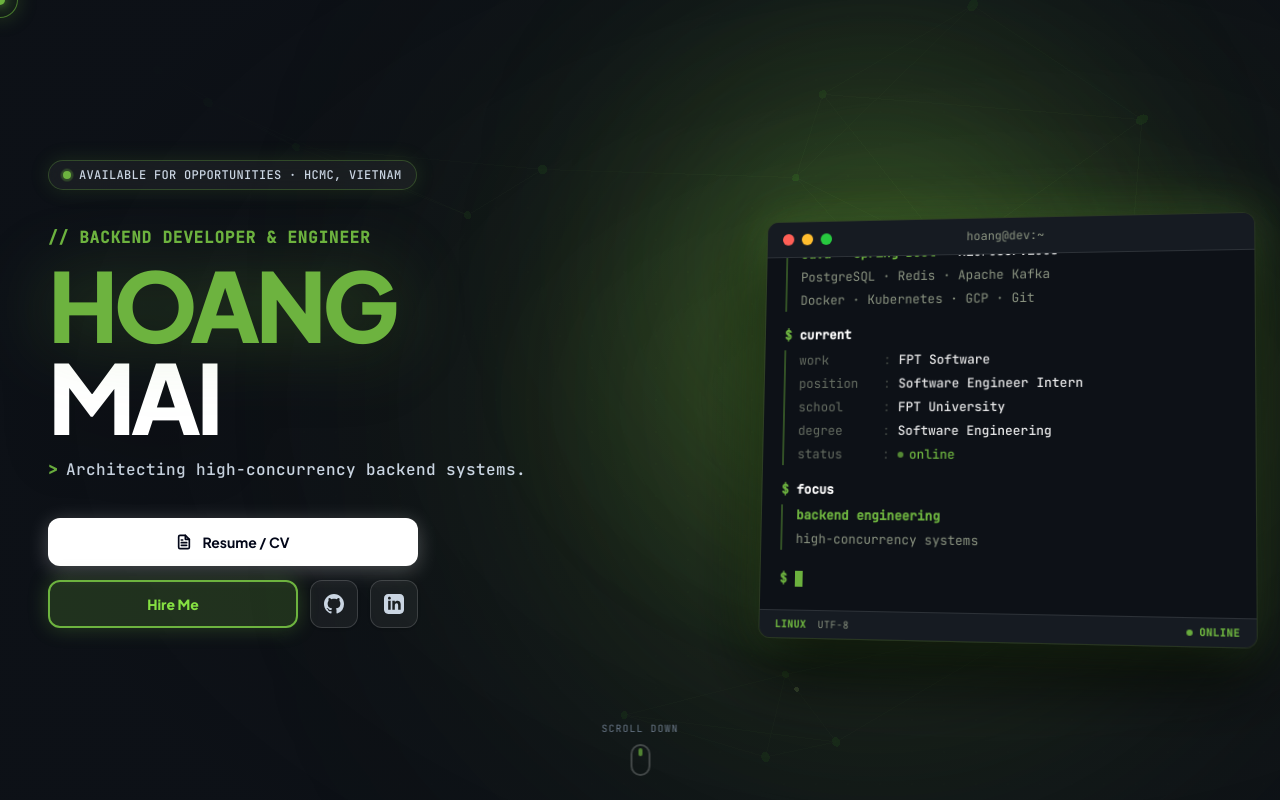
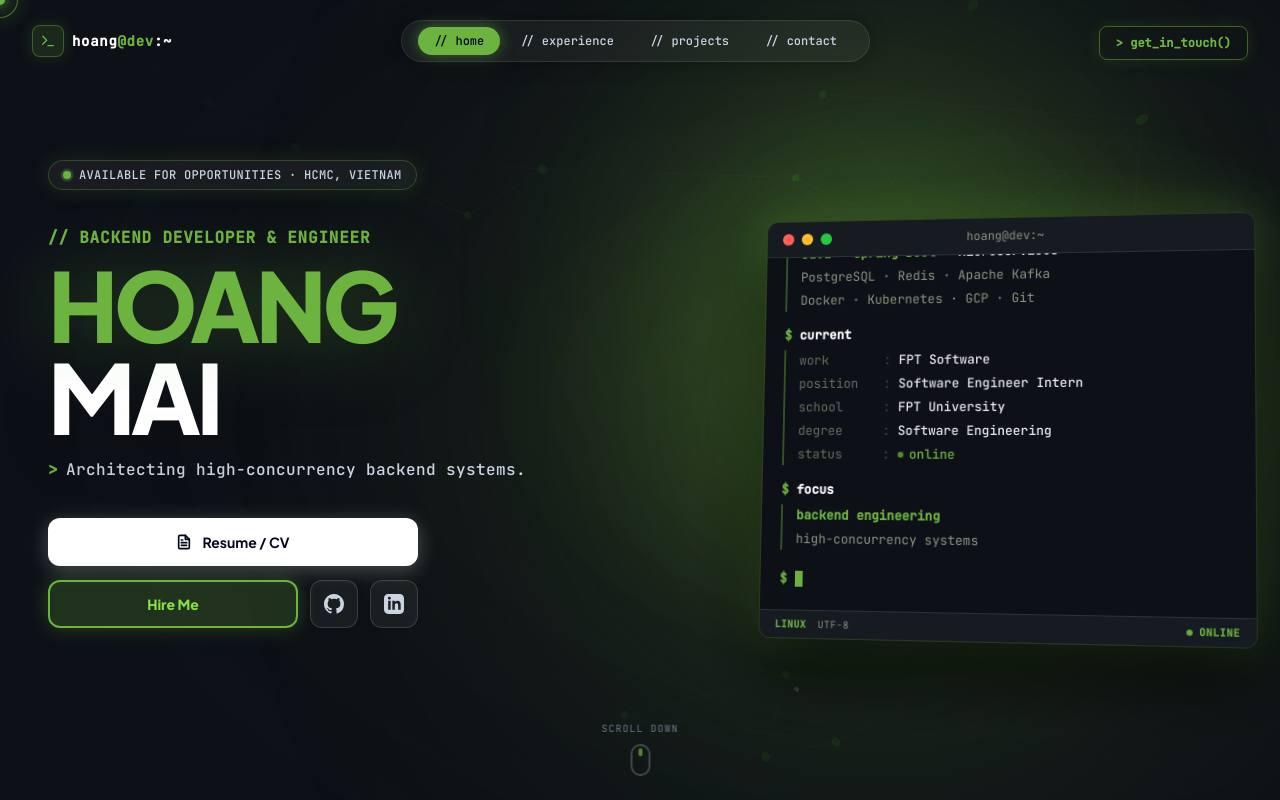
Before and after one commit to plozdev/my_portfolio, a React (Vite) app: page / in a window 1280 px wide. Shown: the top 800 px of the page. Built offline with nearby package versions, Linux system fonts and the light colour scheme.

Commit message:
feat(layout): add sticky glassmorphic navbar and optimize custom cursor event listeners

```diff
--- a/src/App.tsx
+++ b/src/App.tsx
@@ -1,5 +1,6 @@
 import { SEO } from './components/SEO';
 import { CustomCursor } from './components/ui/CustomCursor';
+import { Navbar } from './components/layout/Navbar';
 import { Footer } from './components/layout/Footer';
 import { Hero } from './sections/Hero';
 import { Experience } from './sections/Experience';
@@ -11,6 +12,7 @@ function App() {
     <>
       <SEO />
       <CustomCursor />
+      <Navbar />
       <main>
         <Hero />
         <Experience />
--- /dev/null
+++ b/src/components/layout/Navbar.tsx
@@ -0,0 +1,165 @@
+import { useState, useEffect } from 'react';
+import { motion, AnimatePresence } from 'framer-motion';
+import { Menu, X, Terminal } from 'lucide-react';
+
+const NAV_ITEMS = [
+  { label: '// home', href: '#home', id: 'home' },
+  { label: '// experience', href: '#experience', id: 'experience' },
+  { label: '// projects', href: '#projects', id: 'projects' },
+  { label: '// contact', href: '#contact', id: 'contact' },
+];
+
+export function Navbar() {
+  const [activeSection, setActiveSection] = useState('home');
+  const [scrolled, setScrolled] = useState(false);
+  const [mobileMenuOpen, setMobileMenuOpen] = useState(false);
+
+  useEffect(() => {
+    const handleScroll = () => {
+      setScrolled(window.scrollY > 20);
+
+      // Simple active section detection
+      const sections = NAV_ITEMS.map((item) => document.getElementById(item.id));
+      const scrollPosition = window.scrollY + 200;
+
+      for (let i = sections.length - 1; i >= 0; i--) {
+        const section = sections[i];
+        if (section && section.offsetTop <= scrollPosition) {
+          setActiveSection(NAV_ITEMS[i].id);
+          break;
+        }
+      }
+    };
+
+    window.addEventListener('scroll', handleScroll, { passive: true });
+    return () => window.removeEventListener('scroll', handleScroll);
+  }, []);
+
+  const scrollToSection = (e: React.MouseEvent<HTMLAnchorElement>, href: string) => {
+    e.preventDefault();
+    setMobileMenuOpen(false);
+    const targetId = href.replace('#', '');
+    const element = document.getElementById(targetId);
+    if (element) {
+      element.scrollIntoView({ behavior: 'smooth' });
+    }
+  };
+
+  return (
+    <header
+      className={`fixed top-0 left-0 right-0 z-50 transition-all duration-300 ${
+        scrolled
+          ? 'bg-[#0d1117]/85 backdrop-blur-md border-b border-[#6DB33F]/20 py-3 shadow-[0_4px_30px_rgba(0,0,0,0.5)]'
+          : 'bg-transparent py-5'
+      }`}
+    >
+      <div className="max-w-7xl mx-auto px-5 md:px-8 flex items-center justify-between">
+        {/* Logo / Terminal Tag */}
+        <a
+          href="#home"
+          onClick={(e) => scrollToSection(e, '#home')}
+          className="flex items-center gap-2 group cursor-pointer focus:outline-none"
+          aria-label="Hoang Mai Portfolio Home"
+        >
+          <div className="w-8 h-8 rounded-lg bg-[#6DB33F]/15 border border-[#6DB33F]/40 flex items-center justify-center text-[#6DB33F] group-hover:border-[#6DB33F] group-hover:bg-[#6DB33F]/25 transition-all shadow-[0_0_15px_rgba(109,179,63,0.2)]">
+            <Terminal className="w-4 h-4" />
+          </div>
+          <span className="font-mono text-sm font-bold text-white tracking-wider group-hover:text-[#6DB33F] transition-colors">
+            hoang<span className="text-[#6DB33F]">@dev</span>:~
+          </span>
+        </a>
+
+        {/* Desktop Navigation */}
+        <nav className="hidden md:flex items-center gap-1 bg-white/5 border border-white/10 backdrop-blur-md rounded-full px-4 py-1.5 shadow-[0_0_20px_rgba(0,0,0,0.3)]">
+          {NAV_ITEMS.map((item) => {
+            const isActive = activeSection === item.id;
+            return (
+              <a
+                key={item.id}
+                href={item.href}
+                onClick={(e) => scrollToSection(e, item.href)}
+                className={`relative px-4 py-1.5 font-mono text-xs font-medium rounded-full transition-all duration-200 ${
+                  isActive
+                    ? 'text-slate-950 font-bold'
+                    : 'text-slate-300 hover:text-[#6DB33F]'
+                }`}
+              >
+                {isActive && (
+                  <motion.div
+                    layoutId="activeTab"
+                    className="absolute inset-0 bg-[#6DB33F] rounded-full shadow-[0_0_15px_rgba(109,179,63,0.5)] -z-10"
+                    transition={{ type: 'spring', stiffness: 380, damping: 30 }}
+                  />
+                )}
+                {item.label}
+              </a>
+            );
+          })}
+        </nav>
+
+        {/* Contact CTA Button (Desktop) */}
+        <div className="hidden md:block">
+          <a
+            href="#contact"
+            onClick={(e) => scrollToSection(e, '#contact')}
+            className="font-mono text-xs font-bold text-[#6DB33F] hover:text-slate-950 px-4 py-2 rounded-lg border border-[#6DB33F]/50 hover:bg-[#6DB33F] transition-all shadow-[0_0_15px_rgba(109,179,63,0.15)] hover:shadow-[0_0_25px_rgba(109,179,63,0.4)]"
+          >
+            &gt; get_in_touch()
+          </a>
+        </div>
+
+        {/* Mobile Hamburger Button */}
+        <button
+          onClick={() => setMobileMenuOpen(!mobileMenuOpen)}
+          className="md:hidden w-10 h-10 rounded-xl bg-white/5 border border-white/15 flex items-center justify-center text-slate-200 hover:text-[#6DB33F] hover:border-[#6DB33F]/50 transition-all focus:outline-none"
+          aria-label={mobileMenuOpen ? 'Close Navigation Menu' : 'Open Navigation Menu'}
+        >
+          {mobileMenuOpen ? <X className="w-5 h-5" /> : <Menu className="w-5 h-5" />}
+        </button>
+      </div>
+
+      {/* Mobile Drawer Menu */}
+      <AnimatePresence>
+        {mobileMenuOpen && (
+          <motion.div
+            initial={{ opacity: 0, height: 0 }}
+            animate={{ opacity: 1, height: 'auto' }}
+            exit={{ opacity: 0, height: 0 }}
+            transition={{ duration: 0.25, ease: 'easeInOut' }}
+            className="md:hidden border-b border-[#6DB33F]/20 bg-[#0d1117]/95 backdrop-blur-xl overflow-hidden"
+          >
+            <div className="px-6 py-6 flex flex-col space-y-4">
+              {NAV_ITEMS.map((item) => {
+                const isActive = activeSection === item.id;
+                return (
+                  <a
+                    key={item.id}
+                    href={item.href}
+                    onClick={(e) => scrollToSection(e, item.href)}
+                    className={`font-mono text-sm py-2.5 px-4 rounded-xl transition-all flex items-center justify-between ${
+                      isActive
+                        ? 'bg-[#6DB33F]/20 text-[#6DB33F] border border-[#6DB33F]/40 font-bold'
+                        : 'text-slate-300 hover:bg-white/5 hover:text-white'
+                    }`}
+                  >
+                    <span>{item.label}</span>
+                    {isActive && <span className="w-2 h-2 rounded-full bg-[#6DB33F] animate-pulse" />}
+                  </a>
+                );
+              })}
+              <div className="pt-2 border-t border-white/10">
+                <a
+                  href="#contact"
+                  onClick={(e) => scrollToSection(e, '#contact')}
+                  className="w-full py-3 font-mono text-xs font-bold text-center text-slate-950 bg-[#6DB33F] rounded-xl block shadow-[0_0_20px_rgba(109,179,63,0.4)]"
+                >
+                  &gt; get_in_touch()
+                </a>
+              </div>
+            </div>
+          </motion.div>
+        )}
+      </AnimatePresence>
+    </header>
+  );
+}
--- a/src/components/ui/CustomCursor.tsx
+++ b/src/components/ui/CustomCursor.tsx
@@ -45,8 +45,8 @@ export function CustomCursor() {
       setIsVisible(true);
     };
 
-    window.addEventListener('mousemove', handleMouseMove);
-    window.addEventListener('mouseover', handleMouseOver);
+    window.addEventListener('mousemove', handleMouseMove, { passive: true });
+    window.addEventListener('mouseover', handleMouseOver, { passive: true });
     document.addEventListener('mouseleave', handleMouseLeave);
     document.addEventListener('mouseenter', handleMouseEnter);
 
```
